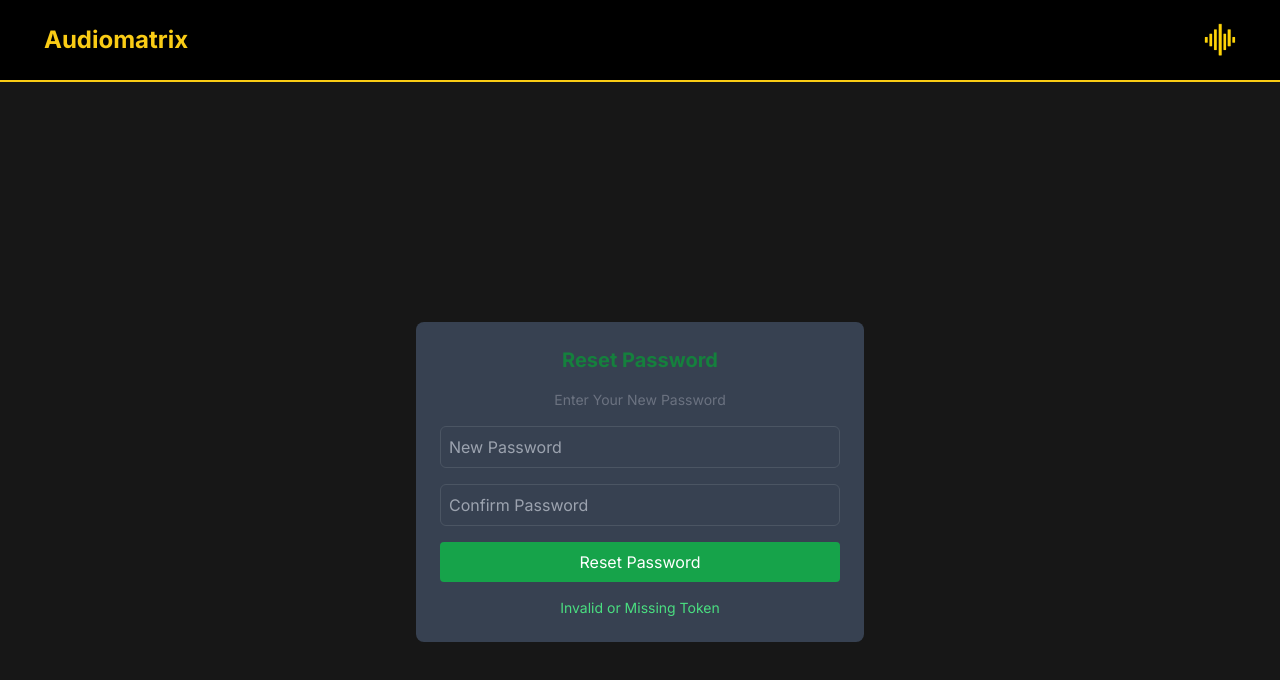
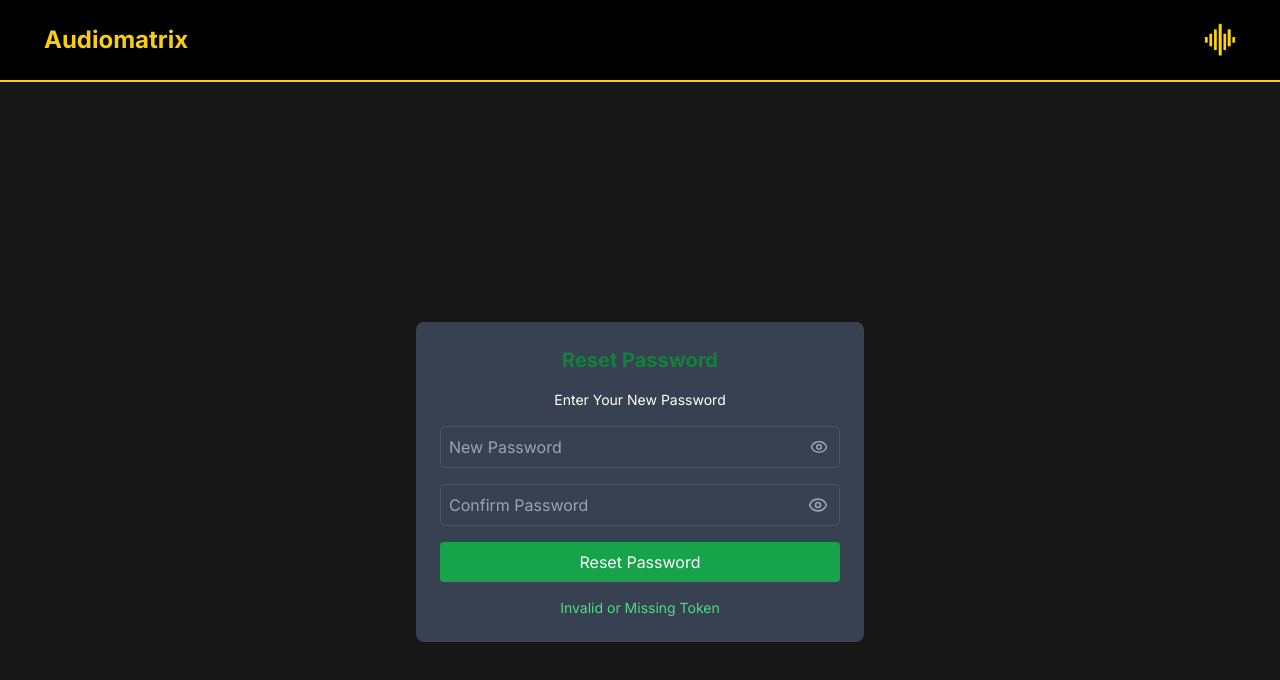
Before and after one commit to AliTech7/Audiomatrix-FullStack, a Next.js app in the folder nextjs-spotify-clone-final/: page /auth/reset-password in a window 1280 px wide. Shown: the top 680 px of the page. Built offline with nearby package versions, Linux system fonts and the light colour scheme.

Commit message:
Updated UI and UX

```diff
--- a/nextjs-spotify-clone-final/package.json
+++ b/nextjs-spotify-clone-final/package.json
@@ -16,6 +16,7 @@
     "@sanity/image-url": "^1.0.2",
     "@sanity/vision": "^3.88.3",
     "bcryptjs": "^2.4.3",
+    "lucide-react": "^0.540.0",
     "next": "14.1.0",
     "next-auth": "^4.24.5",
     "next-sanity": "^9.0.0",
--- a/nextjs-spotify-clone-final/src/app/api/auth/forgot-password/route.ts
+++ b/nextjs-spotify-clone-final/src/app/api/auth/forgot-password/route.ts
@@ -37,7 +37,7 @@ export async function POST(req: NextRequest) {
 
         if (!users || users.length === 0) {
             return NextResponse.json({
-                message: "If your email exists, a reset link was sent",
+                message: "The reset link was sent",
             });
         }
 
@@ -65,14 +65,14 @@ export async function POST(req: NextRequest) {
             to: email,
             subject: "Audiomatrix Password Reset",
             html: `
-            <p>Hello,</p>
+            <p>Hi,</p>
             <p>You requsted a password reset.</p>
             <p>Click this link to reset your password: <a href="${resetLink}">${resetLink}</a></p>
             <p>If you did not request this, ignore this email.</p>`
         })
 
         return NextResponse.json({
-            message: "If your email exists, a reset link was sent",
+            message: "The reset link was sent",
         });
     } catch (err) {
         console.error("Forgot password error:", err);
--- a/nextjs-spotify-clone-final/src/app/api/auth/reset-password/route.ts
+++ b/nextjs-spotify-clone-final/src/app/api/auth/reset-password/route.ts
@@ -22,7 +22,7 @@ export async function POST(req: NextRequest) {
         const users = await client.fetch(query, { token, now: Date.now() })
 
         if (!users || users.length === 0) {
-            return NextResponse.json({ message: "Invalid or expired token " }, { status: 400 })
+            return NextResponse.json({ message: "Invalid or expired token" }, { status: 400 })
         }
 
         const user = users[0]
--- a/nextjs-spotify-clone-final/src/app/auth/login/page.tsx
+++ b/nextjs-spotify-clone-final/src/app/auth/login/page.tsx
@@ -3,6 +3,7 @@ import { useState } from 'react';
 import { signIn } from 'next-auth/react';
 import { useRouter } from 'next/navigation';
 import Link from 'next/link';
+import { Eye, EyeOff } from "lucide-react";
 
 export default function Login() {
   const router = useRouter();
@@ -12,6 +13,7 @@ export default function Login() {
   });
   const [error, setError] = useState('');
   const [loading, setLoading] = useState(false);
+  const [showPassword, setShowPassword] = useState(false);
 
   const handleSubmit = async (e: React.FormEvent) => {
     e.preventDefault();
@@ -111,16 +113,24 @@ export default function Login() {
               <label htmlFor="password" className="text-md font-bold text-white">
                 Password
               </label>
+              <div className="relative">
                 <input
                   id="password"
                   name="password"
-                type="password"
+                  type={showPassword ? "text" : "password"}
                   required
                   className="appearance-none rounded-md relative block w-full px-3 py-2 border border-gray-700 bg-gray-700 text-white placeholder-gray-400 focus:outline-none focus:ring-green-500 focus:border-green-500"
                   placeholder="Password"
                   value={formData.password}
                   onChange={handleChange}
                 />
+                <button
+                  type="button"
+                  onClick={() => setShowPassword(!showPassword)}
+                  className="absolute inset-y-0 right-3 flex items-center text-gray-400 hover:text-white"
+                >
+                  {showPassword ? <EyeOff size={20} /> : <Eye size={20} />}
+                </button>
               </div>
             </div>
 
@@ -151,6 +161,7 @@ export default function Login() {
                 {loading ? 'Logging in...' : 'Log in'}
               </button>
             </div>
+          </div>
         </form>
       </div>
     </div>
--- a/nextjs-spotify-clone-final/src/app/auth/reset-password/ResetPasswordForm.tsx
+++ b/nextjs-spotify-clone-final/src/app/auth/reset-password/ResetPasswordForm.tsx
@@ -1,7 +1,8 @@
 "use client"
 
-import React, { useState, useEffect } from "react";
-import { useSearchParams, useRouter } from "next/navigation";
+import React, { useState, useEffect } from "react"
+import { useSearchParams, useRouter } from "next/navigation"
+import { Eye, EyeOff } from "lucide-react"
 
 export default function ResetPasswordForm() {
     const searchParams = useSearchParams()
@@ -10,11 +11,13 @@ export default function ResetPasswordForm() {
 
     const [password, setPassword] = useState("")
     const [confirmPassword, setConfirmPassword] = useState("")
+    const [showPassword, setShowPassword] = useState(false)
+    const [showConfirmPassword, setShowConfirmPassword] = useState(false)
     const [message, setMessage] = useState("")
     const [loading, setLoading] = useState(false)
 
     useEffect(() => {
-        if(!token) setMessage("Invalid or Missing Token")
+        if (!token) setMessage("Invalid or Missing Token")
     }, [token])
 
     const handleSubmit = async (e: React.FormEvent) => {
@@ -28,8 +31,7 @@ export default function ResetPasswordForm() {
             return
         }
 
-        //Checking Minimum Password Length
-        if(password.length < 6) {
+        if (password.length < 6) {
             setMessage("Password must be at least 6 characters!")
             setLoading(false)
             return
@@ -63,25 +65,46 @@ export default function ResetPasswordForm() {
                 <h2 className="text-xl font-bold text-green-700 text-center">
                     Reset Password
                 </h2>
-                <p className="text-center text-sm text-gray-500">
+                <p className="text-center text-sm text-white">
                     Enter Your New Password
                 </p>
+
+                <div className="relative">
                     <input
-                    type="password"
+                        type={showPassword ? "text" : "password"}
                         placeholder="New Password"
                         value={password}
                         onChange={(e) => setPassword(e.target.value)}
                         required
-                    className="w-full p-2 rounded-md bg-gray-700 border border-gray-600 text-white"
+                        className="w-full p-2 pr-10 rounded-md bg-gray-700 border border-gray-600 text-white placeholder-gray-400"
                     />
+                    <button
+                        type="button"
+                        onClick={() => setShowPassword(!showPassword)}
+                        className="absolute inset-y-0 right-3 flex items-center text-gray-400"
+                    >
+                        {showPassword ? <EyeOff size={18} /> : <Eye size={18} />}
+                    </button>
+                </div>
+
+                <div className="relative">
                     <input
-                    type="password"
+                        type={showConfirmPassword ? "text" : "password"}
                         placeholder="Confirm Password"
                         value={confirmPassword}
                         onChange={(e) => setConfirmPassword(e.target.value)}
                         required
-                    className="w-full p-2 rounded-md bg-gray-700 border border-gray-600 text-white"
+                        className="w-full p-2 pr-10 rounded-md bg-gray-700 border border-gray-600 text-white placeholder-gray-400"
                     />
+                    <button
+                        type="button"
+                        onClick={() => setShowConfirmPassword(!showConfirmPassword)}
+                        className="absolute inset-y-0 right-3 flex items-center text-gray-400"
+                    >
+                        {showConfirmPassword ? <EyeOff size={20} /> : <Eye size={20} />}
+                    </button>
+                </div>
+
                 <button
                     type="submit"
                     disabled={loading}
@@ -89,6 +112,7 @@ export default function ResetPasswordForm() {
                 >
                     {loading ? "Resetting..." : "Reset Password"}
                 </button>
+
                 {message && (
                     <p className="text-center text-sm text-green-400 mt-2">{message}</p>
                 )}
--- a/nextjs-spotify-clone-final/src/app/auth/signup/page.tsx
+++ b/nextjs-spotify-clone-final/src/app/auth/signup/page.tsx
@@ -3,6 +3,7 @@ import { useState } from 'react';
 import { signIn } from 'next-auth/react';
 import { useRouter } from 'next/navigation';
 import Link from 'next/link';
+import { Eye, EyeOff } from 'lucide-react';
 
 export default function SignUp() {
   const router = useRouter();
@@ -13,6 +14,7 @@ export default function SignUp() {
   });
   const [error, setError] = useState('');
   const [loading, setLoading] = useState(false);
+  const [showPassword, setShowPassword] = useState(false);
 
   const handleSubmit = async (e: React.FormEvent) => {
     e.preventDefault();
@@ -115,16 +117,25 @@ export default function SignUp() {
 
           <div className="flex flex-col gap-2">
             <label htmlFor="password" className="text-md font-bold">Password</label>
+            <div className="relative">
               <input
                 id="password"
                 name="password"
-              type="password"
+                type={showPassword ? "text" : "password"}
                 required
                 className="appearance-none rounded-md relative block w-full px-3 py-2 border border-gray-700 bg-gray-700 text-white placeholder-gray-400 focus:outline-none focus:ring-green-500 focus:border-green-500"
                 value={formData.password}
                 onChange={handleChange}
                 placeholder="Password"
               />
+              <button
+                type="button"
+                onClick={() => setShowPassword(!showPassword)}
+                className="absolute inset-y-0 right-3 flex items-center text-gray-400 hover:text-white"
+              >
+                {showPassword ? <EyeOff size={20} /> : <Eye size={20} />}
+
+              </button>
             </div>
 
             <button
@@ -134,8 +145,9 @@ export default function SignUp() {
             >
               {loading ? 'Creating account...' : 'Sign up'}
             </button>
+          </div>
         </form>
       </div>
-    </div>
+    </div >
   );
 }
```
Also changed, not shown: nextjs-spotify-clone-final/src/app/auth/forgot-password/page.tsx (+15 -3 lines), 1 other file (tests, documents, lock files or other folders). Lines whose indentation alone changed are shown as unchanged.
